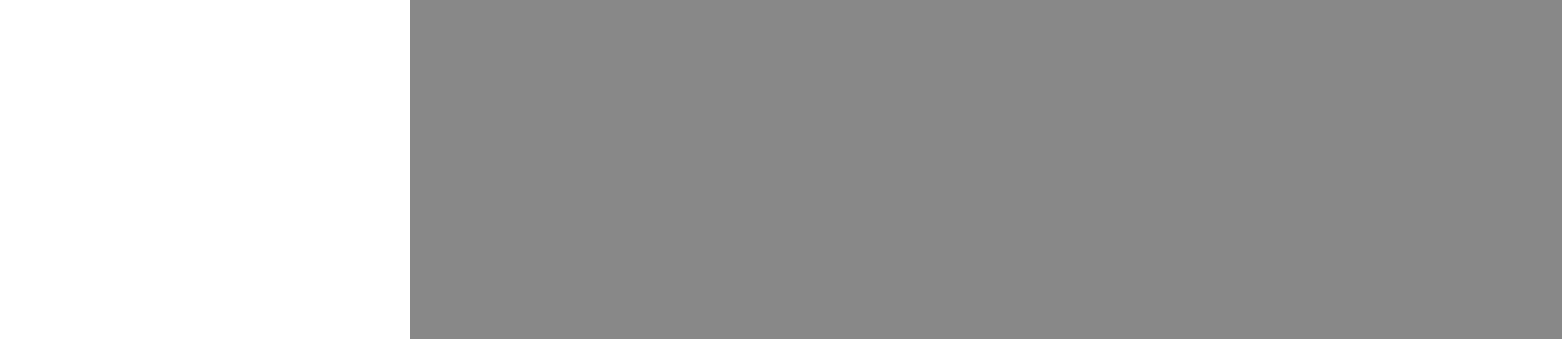
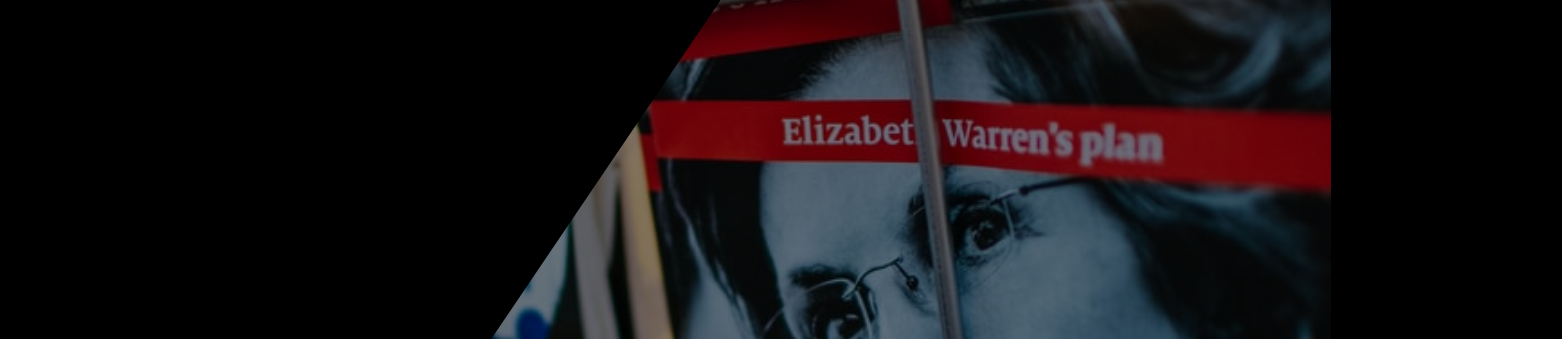
Before and after one commit to HammedBabatunde/amigo-website, a website built with Vite: page index.html in a window 1280 px wide. Shown: the top 339 px of the page, 1562 px wide, since content can reach past the window. Built offline with nearby package versions, Linux system fonts and the light colour scheme.

Commit message:
improved page background

```diff
--- a/style.css
+++ b/style.css
@@ -21,7 +21,8 @@
   -moz-osx-font-smoothing: grayscale;
   line-height: 1.5;
   word-spacing: 3.2px;
-  color: #2c3e50;
+  background: #000;
+  color: #ebebeb;
   overflow-x: hidden;
 }
 
@@ -41,18 +42,21 @@
   position: relative;
   width: 90%;
   max-width: 1200px;
-  min-height: 100vh;
+  height: 100vh;
   padding: 144px 0px 0px 0px;
   margin: 0 auto;
 }
 
 .home-bg-img-ctn {
   position: absolute;
-  right: -30%;
+  right: -10%;
   top: 0;
   width: 100%;
   height: 100%;
-  background: #888;
+  background: url(./img.jpg) center no-repeat;
+  background-size: cover;
+  clip-path: polygon(47% 0, 100% 0, 100% 100%, 0 100%);
+  opacity: 0.5;
   z-index: -10;
 }
 
```
Also changed, not shown: img.jpg (added).
